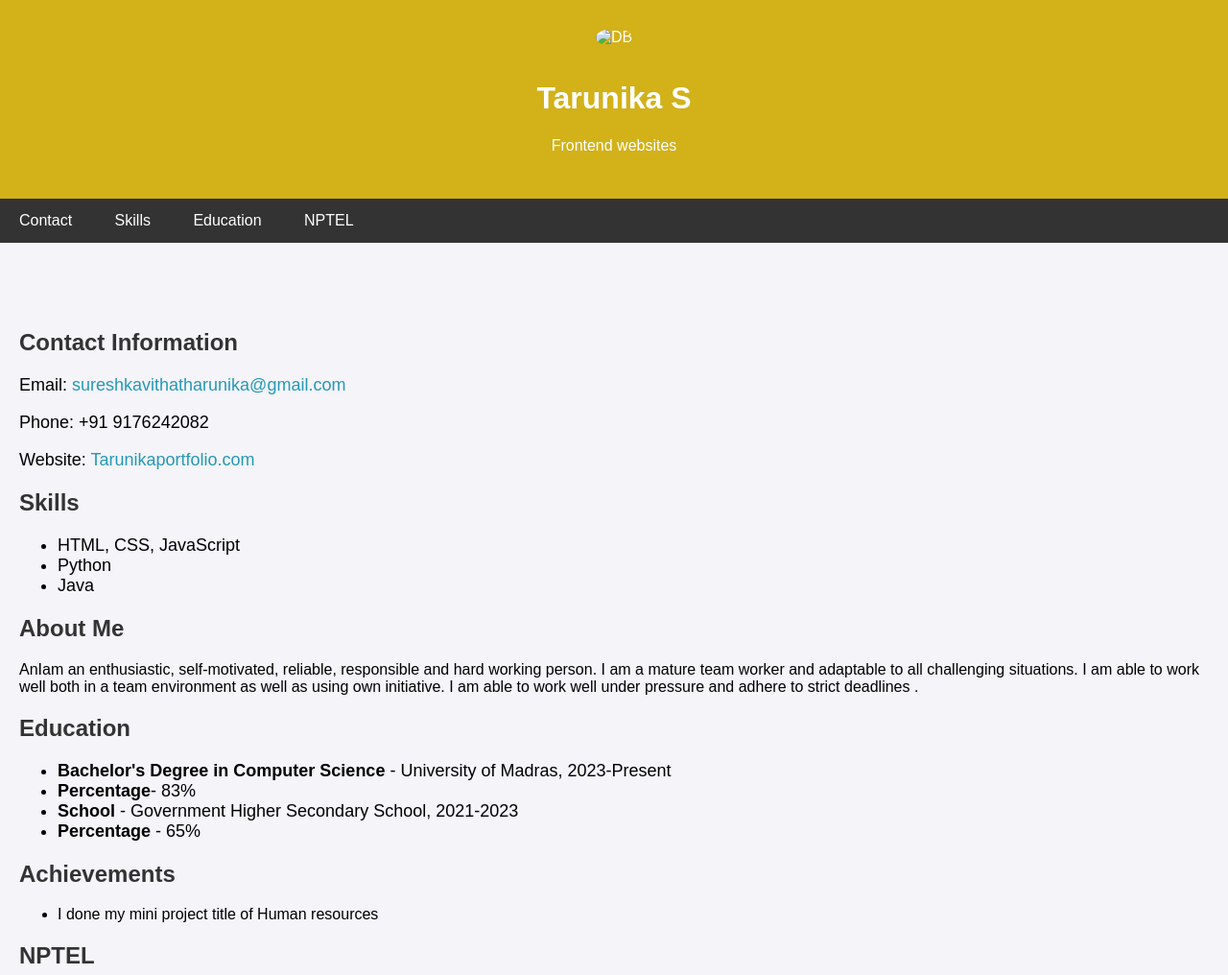
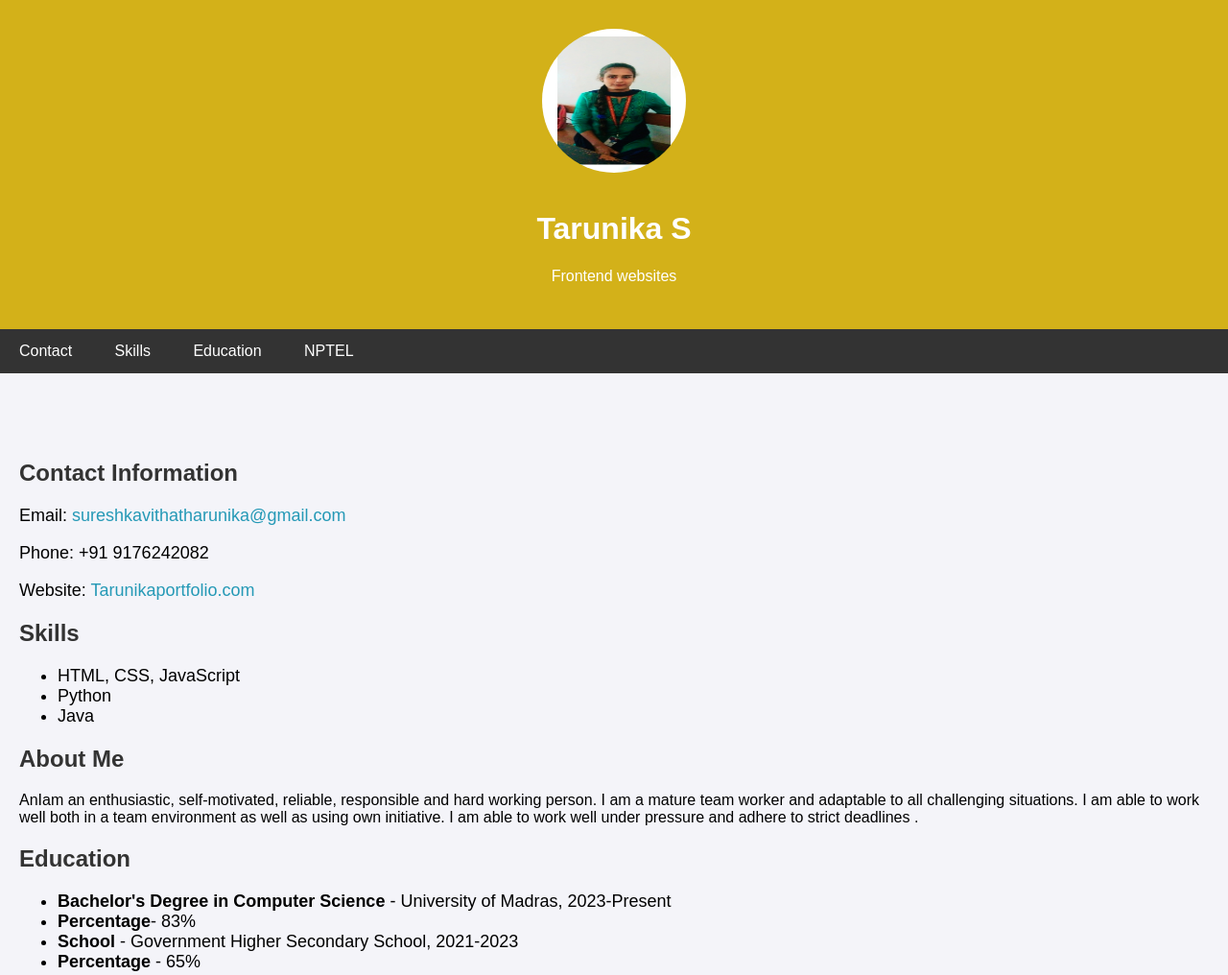
Before and after one commit to taru1ni/naan-mudhalvan, a plain HTML site: page index.html in a window 1280 px wide. Shown: the top 1016 px of the page at 96% size. Drawn offline with Linux system fonts and the light colour scheme.

Commit message:
Update index.html

```diff
--- a/index.html
+++ b/index.html
@@ -98,7 +98,7 @@
 <body>
 
     <header>
-        <img src="21.jpg" alt="DB" />
+        <img src="https://github.com/taru1ni/naan-mudhalvan/blob/main/image.jpeg" alt="DB" />
         <h1>Tarunika S</h1>
         <p>Frontend websites</p>
     </header>
```
